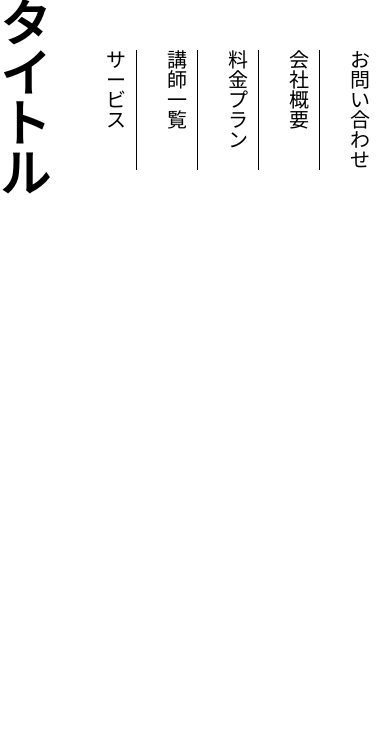
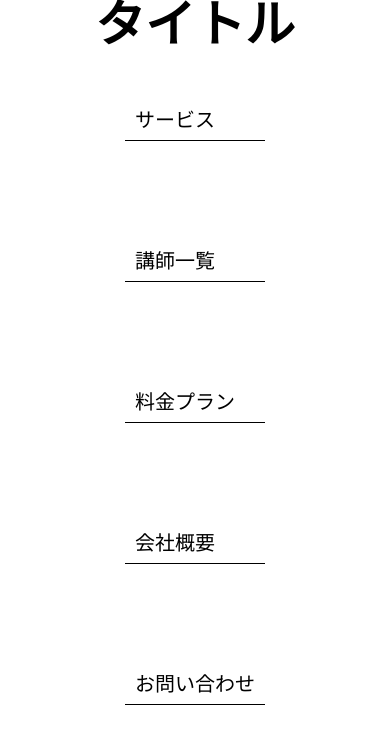
Before and after one commit to yuichiro-koide/koide, a plain HTML site: page 課題2 work1-3/index.html in a window 390 px wide. Drawn offline with Linux system fonts and the light colour scheme.

Commit message:
レスポンシブ追加

```diff
--- a/課題2 work1-3/css/style.css
+++ b/課題2 work1-3/css/style.css
@@ -46,6 +46,7 @@ img {
     justify-content: space-between;
     max-width: 960px;
     margin: 0 auto;
+    align-items: center;
 }
 
 h1 {
@@ -69,3 +70,25 @@ ul li {
 li:last-child {
     border-style: none;
 }
+
+@media screen and (max-width: 767px) {
+    .wrap {
+        flex-direction: column;
+    }
+
+    ul {
+        flex-direction: column;
+        text-align: left;
+    }
+
+    ul li {
+        border-right: none;
+        border-bottom: 1px solid;
+        padding: 10px;
+        max-width: 100%;
+    }
+
+    li:last-child {
+        border-bottom: 1px solid;
+    }
+}
```
Also changed, not shown: 3 other files.
